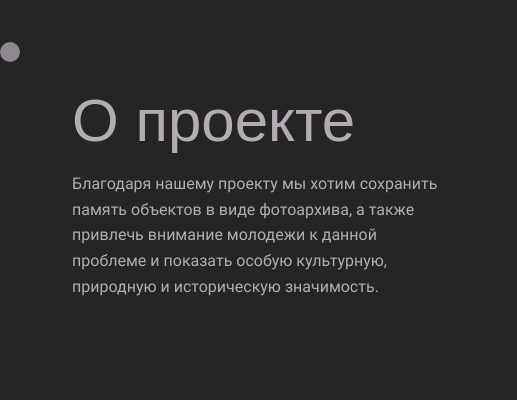
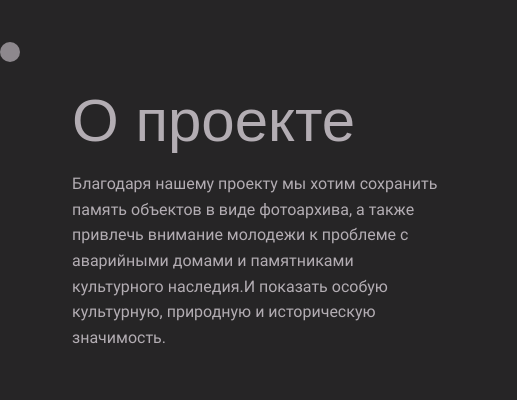
Before and after one commit to valennna/our-history, a plain HTML site: page project.html in a window 1280 px wide. Shown: the part 81-481 px from the top of the page, 0-517 px from the left. Drawn offline with nearby package versions, Linux system fonts and the light colour scheme.

Commit message:
Update project.html

```diff
--- a/project.html
+++ b/project.html
@@ -32,7 +32,7 @@
             <div class="block__left">
                 <div class="text__left__box">
                     <h2 class="about">О проекте</h2>
-                    <h2 class="about__text">Благодаря нашему проекту мы хотим сохранить память объектов в виде фотоархива, а также привлечь внимание молодежи к данной проблеме и показать особую культурную, природную и историческую значимость. </h2>
+                    <h2 class="about__text">Благодаря нашему проекту мы хотим сохранить память объектов в виде фотоархива, а также привлечь внимание молодежи к проблеме с аварийными домами и памятниками культурного наследия.И показать особую культурную, природную и историческую значимость. </h2>
                 </div>
             </div>
 
```
